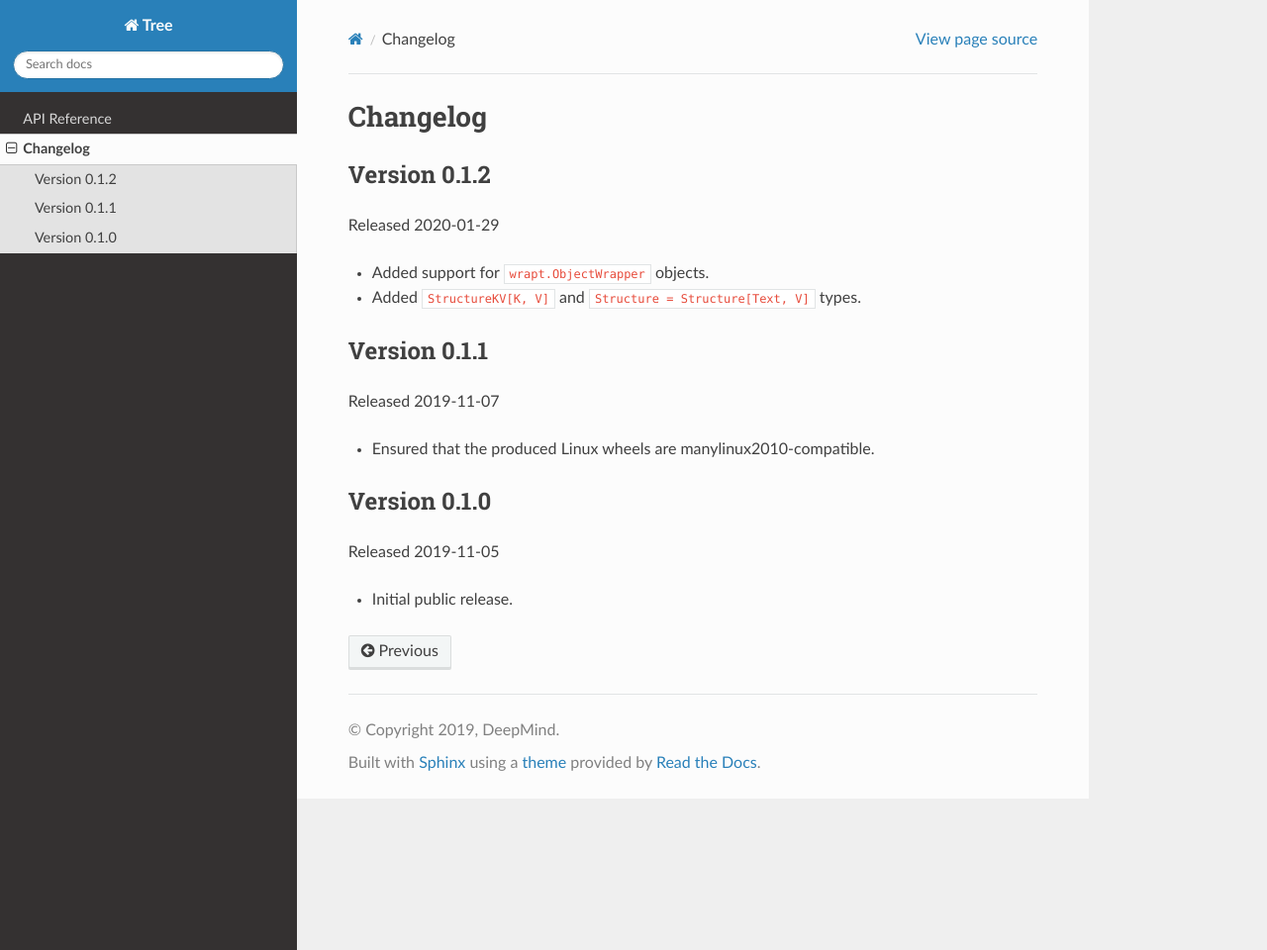
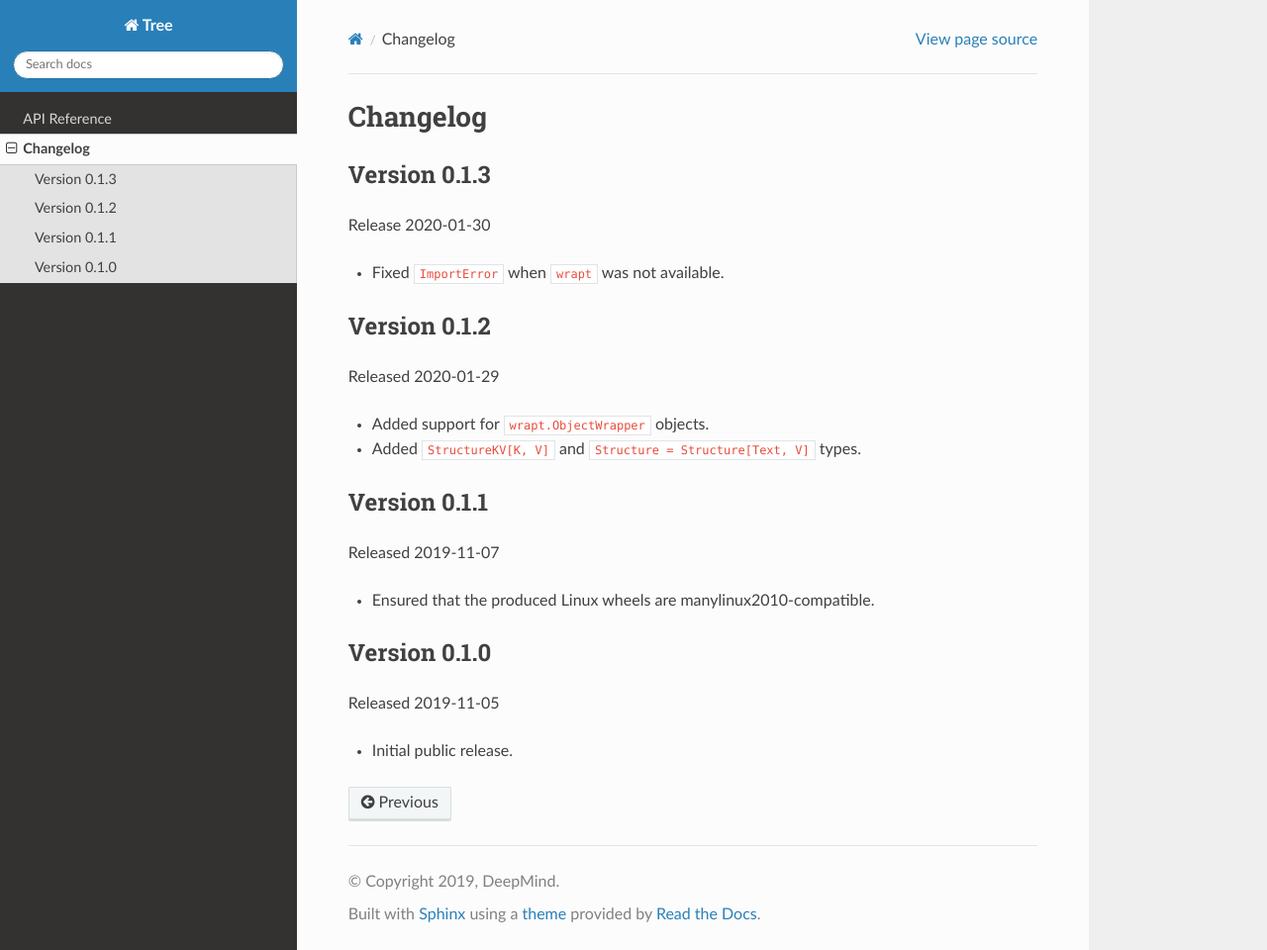
Before and after one commit to google-deepmind/tree, a Sphinx documentation site: the page built from docs/changes.rst, in a window 1280 px wide and 960 px high. Shown: the whole window at 99% size. Built offline with Sphinx 7.4.7 and the Read the Docs theme 2.0.0, drawn with Linux system fonts in a browser that asks for light colours.

Commit message:
Released 0.1.3 which fixed an ImportError due to wrapt missing
ImportError is caused by a bug in an older pybind11 version which does
not allow exception subclasses in error_already_set::matches.
See pybind/pybind11#1715.

PiperOrigin-RevId: 292511528
Change-Id: I494fd029728b304ab1add94713e01544c20db6fe

```diff
--- a/docs/changes.rst
+++ b/docs/changes.rst
@@ -1,6 +1,13 @@
 #########
 Changelog
 #########
+
+Version 0.1.3
+=============
+
+Release 2020-01-30
+
+* Fixed ``ImportError`` when ``wrapt`` was not available.
 
 Version 0.1.2
 =============
--- a/tree/__init__.py
+++ b/tree/__init__.py
@@ -64,7 +64,7 @@ __all__ = [
     "map_structure_with_path_up_to",
 ]
 
-__version__ = "0.1.2"
+__version__ = "0.1.3"
 
 # Note: this is *not* the same as `six.string_types`, which in Python3 is just
 #       `(str,)` (i.e. it does not include byte strings).
```
Also changed, not shown: 1 other file.
